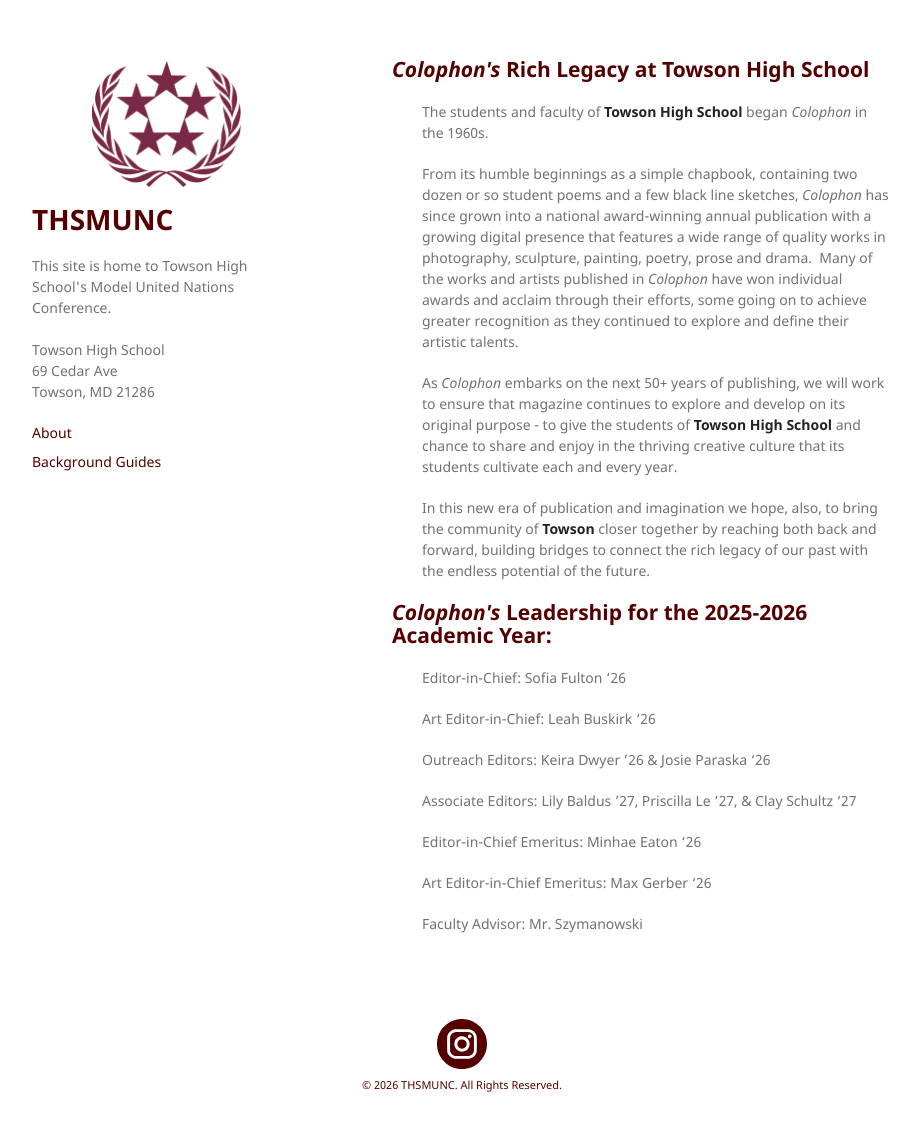
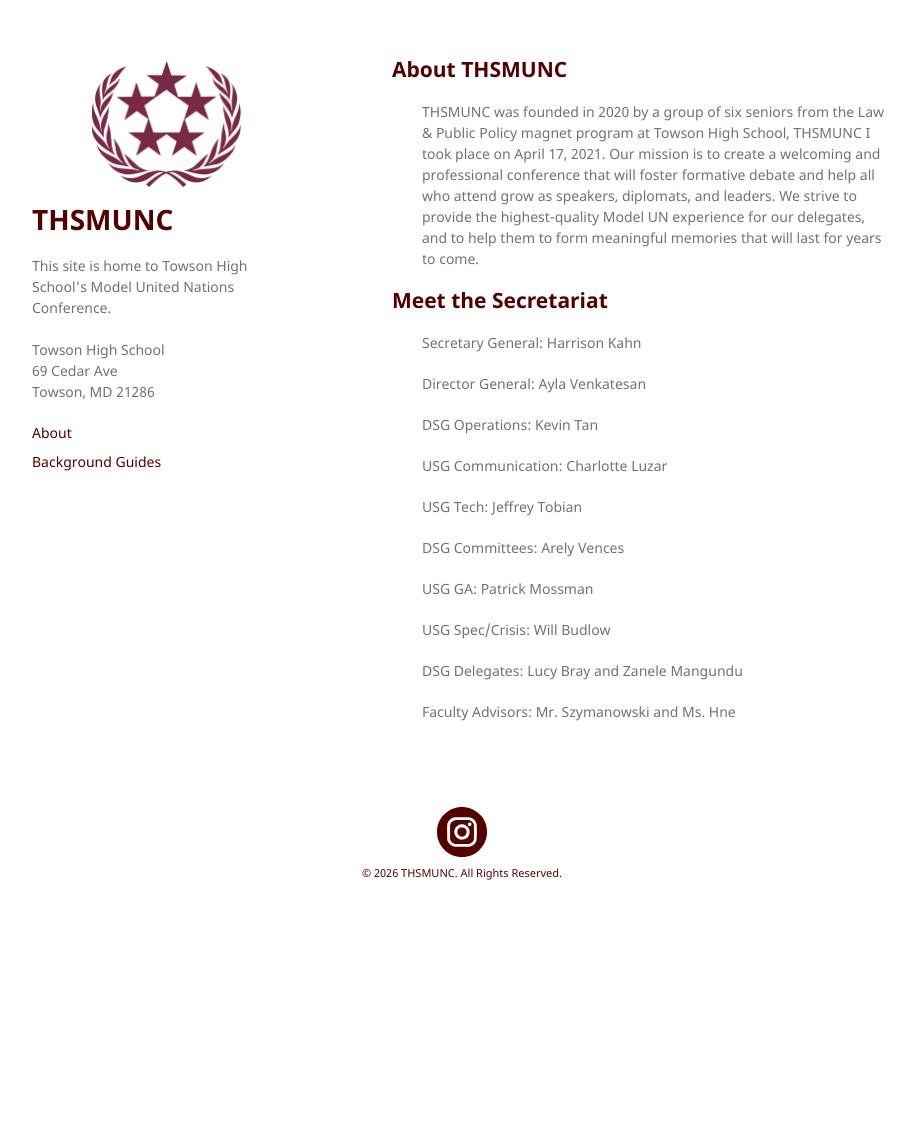
Before and after one commit to thsmunc/thsmunc.github.io, a Jekyll site: the page built from about.markdown, in a window 1280 px wide and 1167 px high. Shown: the top 1131 px of the window, without its empty margins (178-1097 px from the left). Built offline with Jekyll 4.4.1, drawn with Linux system fonts in a browser that asks for light colours.

Commit message:
Include THSMUNC details and leadership information
Added information about THSMUNC and its Secretariat.

```diff
--- a/about.markdown
+++ b/about.markdown
@@ -4,16 +4,16 @@ title: About
 permalink: /about/
 ---
 
-<h2><span style="color: #550000;"><em>Colophon's</em> Rich Legacy at Towson High School</span></h2>
-<p style="padding-left: 30px;">The students and faculty of <strong>Towson High School</strong> began <em>Colophon</em> in the 1960s.</p>
-<p style="padding-left: 30px;">From its humble beginnings as a simple chapbook, containing two dozen or so student poems and a few black line sketches, <em>Colophon</em> has since grown into a national award-winning annual publication with a growing digital presence that features a wide range of quality works in photography, sculpture, painting, poetry, prose and drama.&nbsp; Many of the works and artists published in <em>Colophon</em> have won individual awards and acclaim through their efforts, some going on to achieve greater recognition as they continued to explore and define their artistic talents.</p>
-<p style="padding-left: 30px;">As <em>Colophon</em> embarks on the next 50+ years of publishing, we will work to ensure that magazine continues to explore and develop on its original purpose - to give the students of <strong>Towson High School</strong> and chance to share and enjoy in the thriving creative culture that its students cultivate each and every year.</p>
-<p style="padding-left: 30px;">In this new era of publication and imagination we hope, also, to bring the community of <strong>Towson</strong> closer together by reaching both back and forward, building bridges to connect the rich legacy of our past with the endless potential of the future.</p>
-<h2><span style="color: #550000;"><em>Colophon's</em> Leadership for the 2025-2026 Academic Year:</span></h2>
-<p style="padding-left: 30px;">Editor-in-Chief: Sofia Fulton &lsquo;26</p>
-<p style="padding-left: 30px;">Art Editor-in-Chief: Leah Buskirk &lsquo;26</p>
-<p style="padding-left: 30px;">Outreach Editors: Keira Dwyer &rsquo;26 &amp; Josie Paraska &lsquo;26</p>
-<p style="padding-left: 30px;">Associate Editors: Lily Baldus &rsquo;27, Priscilla Le &rsquo;27, &amp; Clay Schultz &lsquo;27</p>
-<p style="padding-left: 30px;">Editor-in-Chief Emeritus: Minhae Eaton &lsquo;26</p>
-<p style="padding-left: 30px;">Art Editor-in-Chief Emeritus: Max Gerber &lsquo;26</p>
-<p style="padding-left: 30px;">Faculty Advisor: Mr. Szymanowski</p>
+<h2><span style="color: #550000;">About THSMUNC</span></h2>
+<p style="padding-left: 30px;">THSMUNC was founded in 2020 by a group of six seniors from the Law & Public Policy magnet program at Towson High School, THSMUNC I took place on April 17, 2021. Our mission is to create a welcoming and professional conference that will foster formative debate and help all who attend grow as speakers, diplomats, and leaders. We strive to provide the highest-quality Model UN experience for our delegates, and to help them to form meaningful memories that will last for years to come.</p>
+<h2><span style="color: #550000;">Meet the Secretariat</span></h2>
+<p style="padding-left: 30px;">Secretary General: Harrison Kahn</p>
+<p style="padding-left: 30px;">Director General: Ayla Venkatesan</p>
+<p style="padding-left: 30px;">DSG Operations: Kevin Tan</p>
+<p style="padding-left: 30px;">USG Communication: Charlotte Luzar</p>
+<p style="padding-left: 30px;">USG Tech: Jeffrey Tobian</p>
+<p style="padding-left: 30px;">DSG Committees: Arely Vences</p>
+<p style="padding-left: 30px;">USG GA: Patrick Mossman</p>
+<p style="padding-left: 30px;">USG Spec/Crisis: Will Budlow</p>
+<p style="padding-left: 30px;">DSG Delegates: Lucy Bray and Zanele Mangundu</p>
+<p style="padding-left: 30px;">Faculty Advisors: Mr. Szymanowski and Ms. Hne</p>
```
